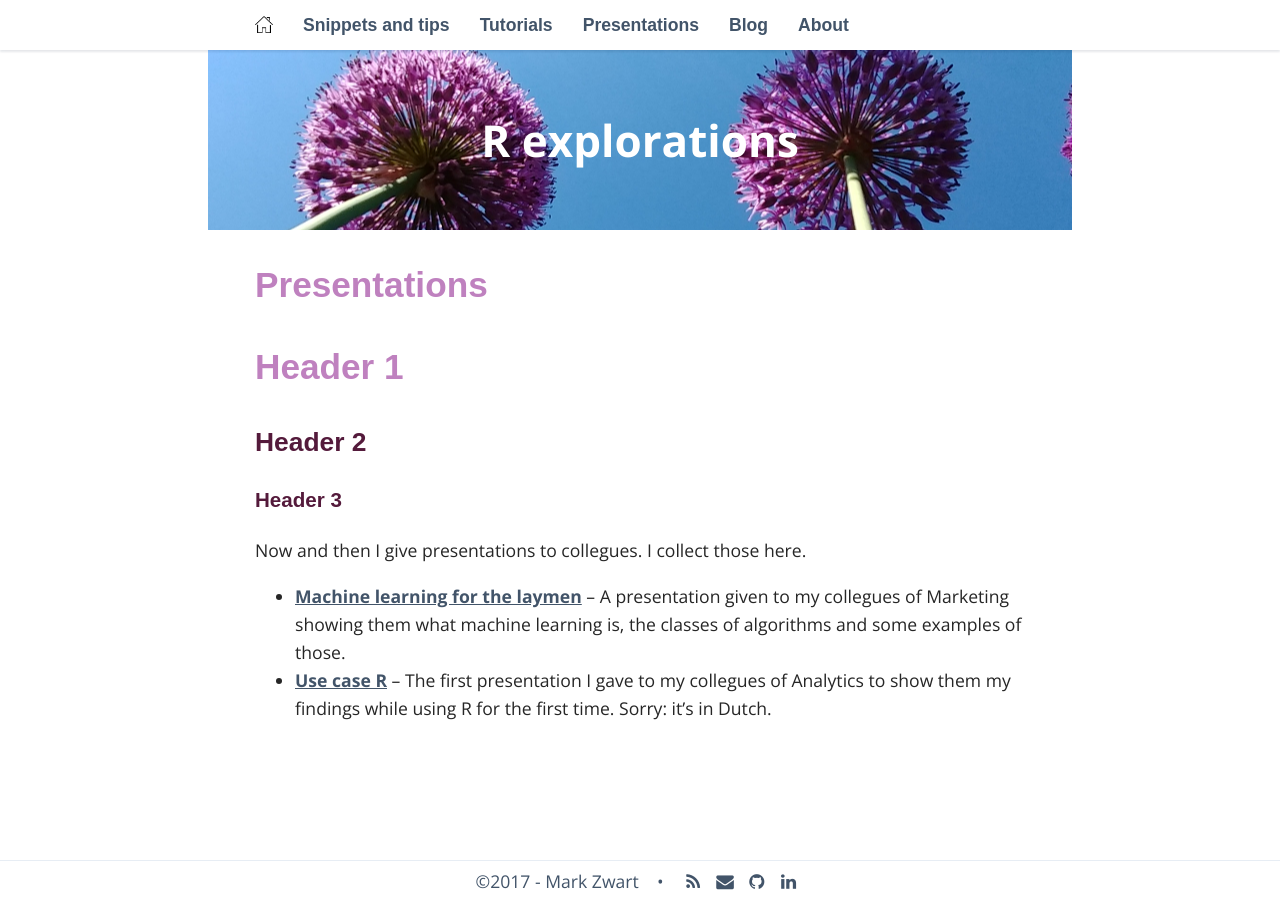
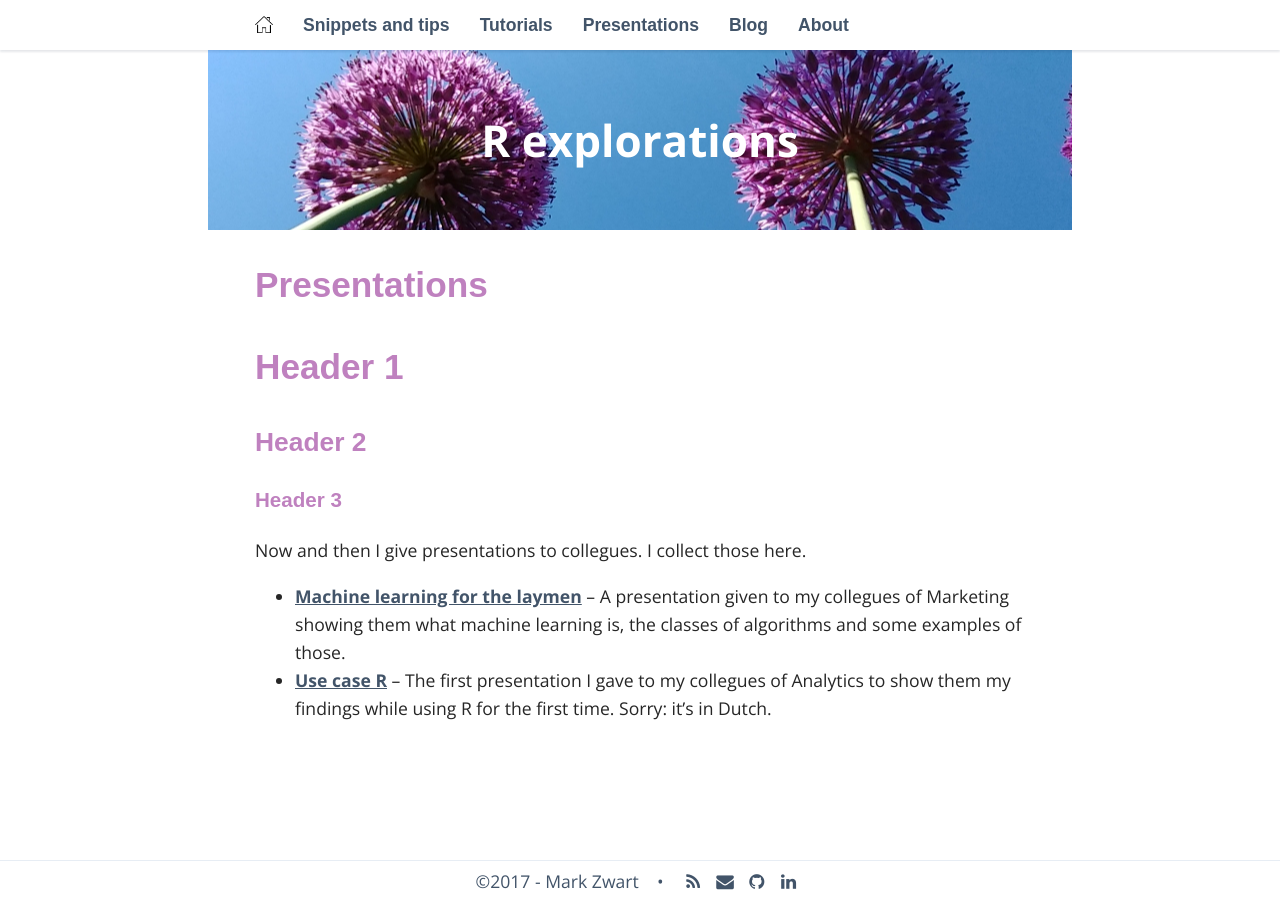
Before and after one commit to mark-me/mark-me.github.io, a Jekyll site: the page built from _pages/03-presentations.md, in a window 1280 px wide. Built offline with Jekyll 4.4.1, drawn with Linux system fonts in a browser that asks for light colours; nearby versions of some CDN libraries; some web fonts are replaced; comment, search, counter and statistics services are not loaded.

Commit message:
Update _layout.scss

```diff
--- a/_sass/_layout.scss
+++ b/_sass/_layout.scss
@@ -38,7 +38,7 @@ h1,
 h2,
 h3 {
 	font-weight: 600;
-	color: $main;
+	color: $heading-font-color;
 	font-family: $heading-font;
 	line-height: 1.5;
 }
```
